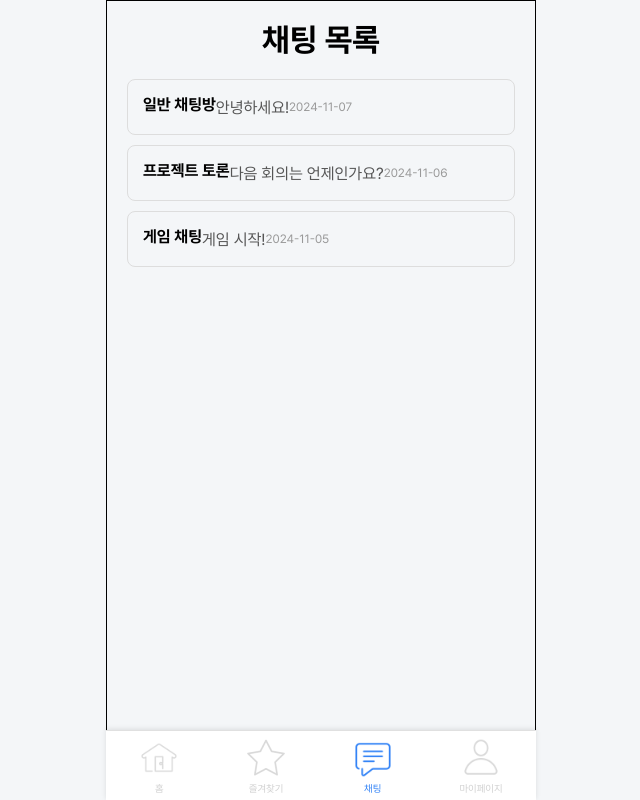
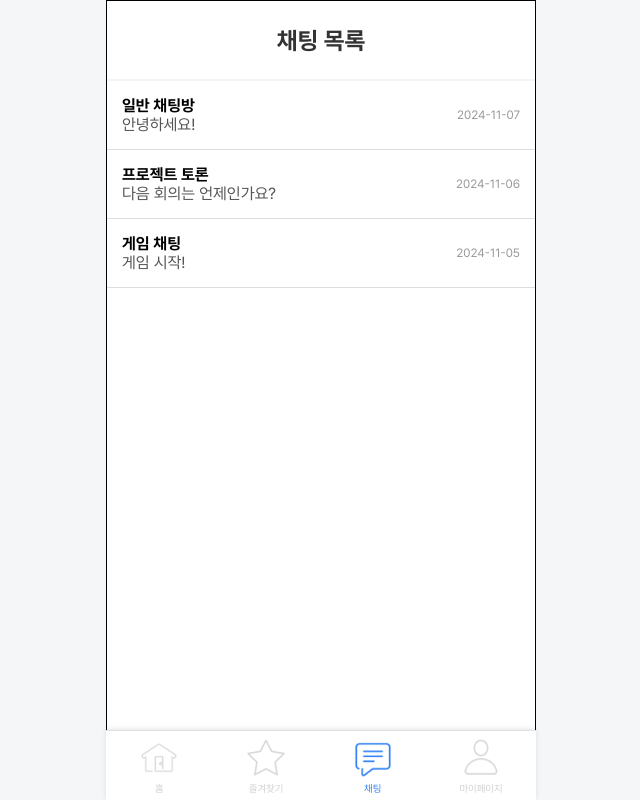
Before and after one commit to prac2317/book-and-talk-frontend, a React (Vite) app: page /chat in a window 1280 px wide. Shown: the whole page, without its empty margins (319-959 px from the left). Built offline with nearby package versions, Linux system fonts and the light colour scheme; no server answers; sample sign-in values are in the browser's storage.

Commit message:
design: 채팅방 목록 화면 디자인 변경

```diff
--- a/src/pages/chat/ChatList.css
+++ /dev/null
@@ -1,44 +0,0 @@
-/* components/ChatList.css */
-
-.chat-list {
-    padding: 20px;
-    overflow-y: auto;
-    height: 100%;
-}
-
-.chat-list h1 {
-    margin-bottom: 20px;
-    text-align: center;
-}
-
-.chat-list ul {
-    list-style: none;
-}
-
-.chat-list-item {
-    padding: 15px;
-    border: 1px solid #ddd;
-    border-radius: 8px;
-    margin-bottom: 10px;
-    cursor: pointer;
-    transition: background-color 0.2s;
-}
-
-.chat-list-item:hover {
-    background-color: #f0f0f0;
-}
-
-.chat-name {
-    font-weight: bold;
-    margin-bottom: 5px;
-}
-
-.chat-last-message {
-    color: #555;
-}
-
-.chat-timestamp {
-    font-size: 12px;
-    color: #999;
-    text-align: right;
-}
--- /dev/null
+++ b/src/pages/chat/ChatList.module.css
@@ -0,0 +1,63 @@
+.chatList {
+    /*padding: 20px;*/
+    overflow-y: auto;
+    height: 100%;
+    /*gap:0;*/
+    background-color: #ffffff;
+
+}
+
+.chatHeader {
+    background-color: #ffffff;
+    height: 80px;
+    color: #333333;
+    padding: 16px;
+    border-bottom: 2px solid #f3f3f3;
+    display: flex;
+    justify-content: center;
+    align-items: center;
+}
+
+.chatList ul {
+    list-style: none;
+    margin: 0;
+    padding: 0;
+}
+
+.chatListItem {
+    padding: 15px;
+    border-bottom: 1px solid #ddd;
+    background-color: #ffffff;
+    /*border-radius: 8px;*/
+    /*margin-bottom: 10px;*/
+    margin:0;
+    cursor: pointer;
+    transition: background-color 0.2s;
+    display: flex;
+    align-items: center;
+    justify-content: space-between;
+}
+
+.chatListItem:hover {
+    background-color: #f0f0f0;
+}
+
+.chatBody {
+    display: flex;
+    flex-direction: column;
+}
+
+.chatName {
+    font-weight: bold;
+    /*margin-bottom: 5px;*/
+}
+
+.chatLastMessage {
+    color: #555;
+}
+
+.chatTimestamp {
+    font-size: 12px;
+    color: #999;
+    text-align: right;
+}
--- a/src/pages/chat/ChatList.tsx
+++ b/src/pages/chat/ChatList.tsx
@@ -2,7 +2,7 @@
 
 import React from 'react';
 import { useNavigate } from 'react-router-dom';
-import './ChatList.css'; // 필요 시 스타일링 추가
+import styles from './ChatList.module.css';
 
 interface ChatRoom {
     id: number;
@@ -17,12 +17,7 @@ const ChatList: React.FC = () => {
     // 예시 데이터 (실제 데이터는 API 호출 등으로 가져옵니다)
     const chatRooms: ChatRoom[] = [
         { id: 1, name: '일반 채팅방', lastMessage: '안녕하세요!', timestamp: '2024-11-07' },
-    {
-      id: 2,
-      name: '프로젝트 토론',
-      lastMessage: '다음 회의는 언제인가요?',
-      timestamp: '2024-11-06',
-    },
+        { id: 2, name: '프로젝트 토론', lastMessage: '다음 회의는 언제인가요?', timestamp: '2024-11-06' },
         { id: 3, name: '게임 채팅', lastMessage: '게임 시작!', timestamp: '2024-11-05' },
         // 더 많은 채팅방 추가 가능
     ];
@@ -32,14 +27,18 @@ const ChatList: React.FC = () => {
     };
 
     return (
-    <div className="chat-list">
-      <h1>채팅 목록</h1>
+        <div className={styles.chatList}>
+            <div className={styles.chatHeader}>
+                <h2>채팅 목록</h2>
+            </div>
             <ul>
                 {chatRooms.map((room) => (
-          <li key={room.id} onClick={() => handleChatClick(room.id)} className="chat-list-item">
-            <div className="chat-name">{room.name}</div>
-            <div className="chat-last-message">{room.lastMessage}</div>
-            <div className="chat-timestamp">{room.timestamp}</div>
+                    <li key={room.id} onClick={() => handleChatClick(room.id)} className={styles.chatListItem}>
+                        <div className={styles.chatBody}>
+                            <div className={styles.chatName}>{room.name}</div>
+                            <div className={styles.chatLastMessage}>{room.lastMessage}</div>
+                        </div>
+                        <div className={styles.chatTimestamp}>{room.timestamp}</div>
                     </li>
                 ))}
             </ul>
--- a/src/pages/chat/ChatRoom.css
+++ b/src/pages/chat/ChatRoom.module.css
@@ -1,39 +1,40 @@
 /* Mobile ChatWindow.css */
-.chat-window {
+.chatWindow {
     position: fixed;
     top: 0; /* 화면 상단에 고정 */
     left: 50%; /* 가로축 가운데 정렬을 위해 50% 이동 */
     transform: translateX(-50%); /* 정확히 가운데 정렬 */
-    width: 500px; /* 고정된 너비로 설정 */
+    width: 430px; /* 고정된 너비로 설정 */
     height: 100%; /* 적절한 비율로 높이 설정 */
-    background-color: #f9f9f9;
-    box-shadow: 0 2px 10px rgba(0, 0, 0, 0.1);
-    border-bottom-left-radius: 16px;
-    border-bottom-right-radius: 16px;
+    /*background-color: #f9f9f9;*/
+    /*box-shadow: 0 2px 10px rgba(0, 0, 0, 0.1);*/
+    /*border-bottom-left-radius: 16px;*/
+    /*border-bottom-right-radius: 16px;*/
     z-index: 1001;
     display: flex;
     flex-direction: column;
-    font-family: Arial, sans-serif;
 }
 
-.chat-header {
+.chatHeader {
     background-color: #ffffff;
     color: #333333;
     padding: 16px;
-    border-bottom: 1px solid #dddddd;
-    border-bottom-left-radius: 16px;
-    border-bottom-right-radius: 16px;
+    border-bottom: 2px solid #f3f3f3;
+    /*border-bottom-left-radius: 16px;*/
+    /*border-bottom-right-radius: 16px;*/
     display: flex;
-    justify-content: space-between;
+    height: 80px;
+    /*justify-content: space-between;*/
+    justify-content: center;
     align-items: center;
 }
 
-.chat-header h2 {
+.chatHeader h2 {
     font-size: 18px;
     margin: 0;
 }
 
-.close-button {
+.closeButton {
     background: none;
     border: none;
     font-size: 20px;
@@ -41,15 +42,15 @@
     cursor: pointer;
 }
 
-.close-button:hover {
+.closeButton:hover {
     color: #666666;
 }
 
-.chat-body {
+.chatBody {
     flex: 1;
     padding: 16px;
     overflow-y: auto;
-    background-color: #f9f9f9;
+    background-color: #ffffff;
     color: #333333;
     display: flex;
     flex-direction: column;
@@ -67,6 +68,7 @@
     white-space: normal;
     max-width: 70%;
     align-self: flex-start;
+
 }
 
 .message.user {
@@ -76,14 +78,14 @@
 
 .myMessage {
     display: flex;
-    flex-direction: column;
-    align-items: flex-end;
+    flex-direction: row;
+    justify-content: flex-end;
 }
 
 .yourMessage {
     display: flex;
-    flex-direction: column;
-    align-items: flex-start;
+    flex-direction: row;
+    justify-content: flex-start;
 }
 
 .inputbox {
--- a/src/pages/chat/ChatRoom.tsx
+++ b/src/pages/chat/ChatRoom.tsx
@@ -1,4 +1,4 @@
-import './ChatRoom.css';
+import styles from './ChatRoom.module.css'
 
 import { useEffect, useRef, useState, KeyboardEvent, ChangeEvent } from 'react';
 // import SockJS from 'sockjs-client';
@@ -9,6 +9,7 @@ import ky from 'ky';
 interface ChatMessage {
     userId: number;
     message: string;
+    nickname: string;
 }
 
 interface myUserId {
@@ -46,15 +47,15 @@ function ChatRoom() {
                         },
                     })
                     .json();
+                console.log(data);
                 setMyUserId(data?.userId);
-        console.log(myUserId);
-        console.log(chatRoomId);
             } catch (error) {
                 console.error('Failed to fetch group details:', error);
             }
         };
 
         checkMyData();
+        console.log(myUserId);
     }, []);
 
     useEffect(() => {
@@ -73,7 +74,10 @@ function ChatRoom() {
                 // 구독 설정
                 client.subscribe(`/sub/chat/${chatRoomId}`, (messageOutput: IMessage) => {
                     const msg = JSON.parse(messageOutput.body);
-          // console.log(msg);
+                    console.log(msg);
+                    console.log(msg.message);
+                    console.log(msg.userId);
+                    console.log(msg.nickname);
                     setMessages((prevMessages) => [...prevMessages, msg]);
                 });
             },
@@ -130,22 +134,25 @@ function ChatRoom() {
     };
 
     return (
-    <div className="chat-window">
-      <div className="chat-header">
+        <div className={styles.chatWindow}>
+            <div className={styles.chatHeader}>
                 <h2>Chat</h2>
             </div>
-      <div className="chat-body">
+            <div className={styles.chatBody}>
                 <div>
                     {messages.map((msg, index) => (
-            <div className={`message ${msg.userId === myUserId} ? myMessage : yourMessage`} key={index}>
+                        <div className={`${msg.userId === myUserId ? styles.myMessage : styles.yourMessage}`} key={index}>
+                            <div className={styles.message}>
                                 <div>사용자{msg.userId}</div>
+                                <div>{msg.nickname}</div>
                                 <div>{msg.message}</div>
+                            </div>
                         </div>
                     ))}
                 </div>
                 <div ref={bottomRef}></div>
             </div>
-      <div className="inputbox">
+            <div className={styles.inputbox}>
                 <input
                     type="text"
                     value={inputMessage}
```
Lines whose indentation alone changed are shown as unchanged.
